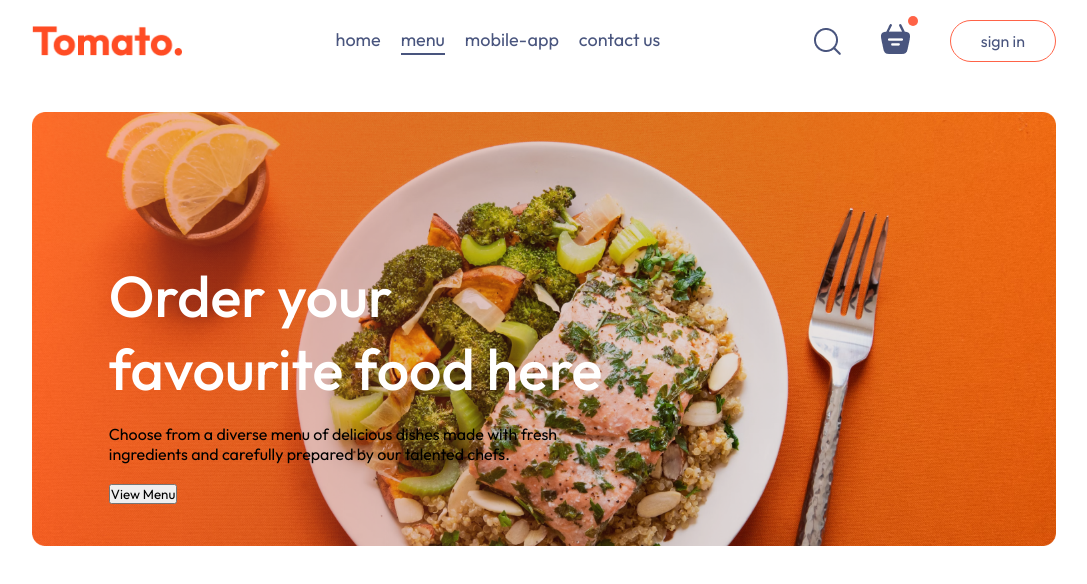
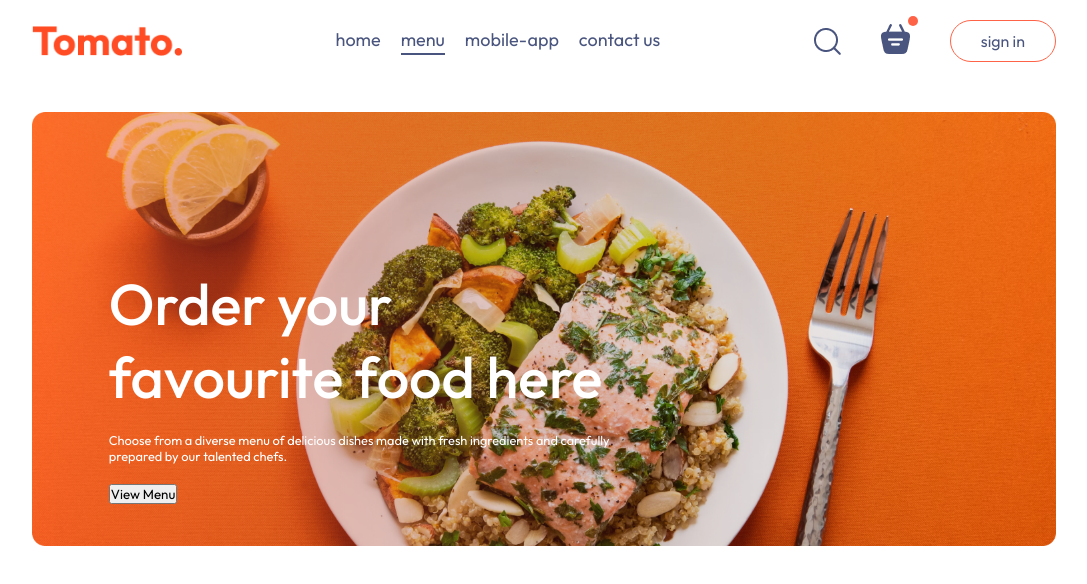
Before and after one commit to UdayChaudhary1/food-delivery-app, a React (Vite) app in the folder frontend/: page / in a window 1280 px wide. Shown: the top 584 px of the page, without its empty margins (96-1183 px from the left). Built offline with nearby package versions, Linux system fonts and the light colour scheme.

Commit message:
Change font color of description

```diff
--- a/frontend/src/components/Header/Header.css
+++ b/frontend/src/components/Header/Header.css
@@ -22,3 +22,8 @@
   font-weight: 500;
   color: white;
 }
+
+.header-contents p{
+  color: white;
+  font-size: 1vw;
+}
```
